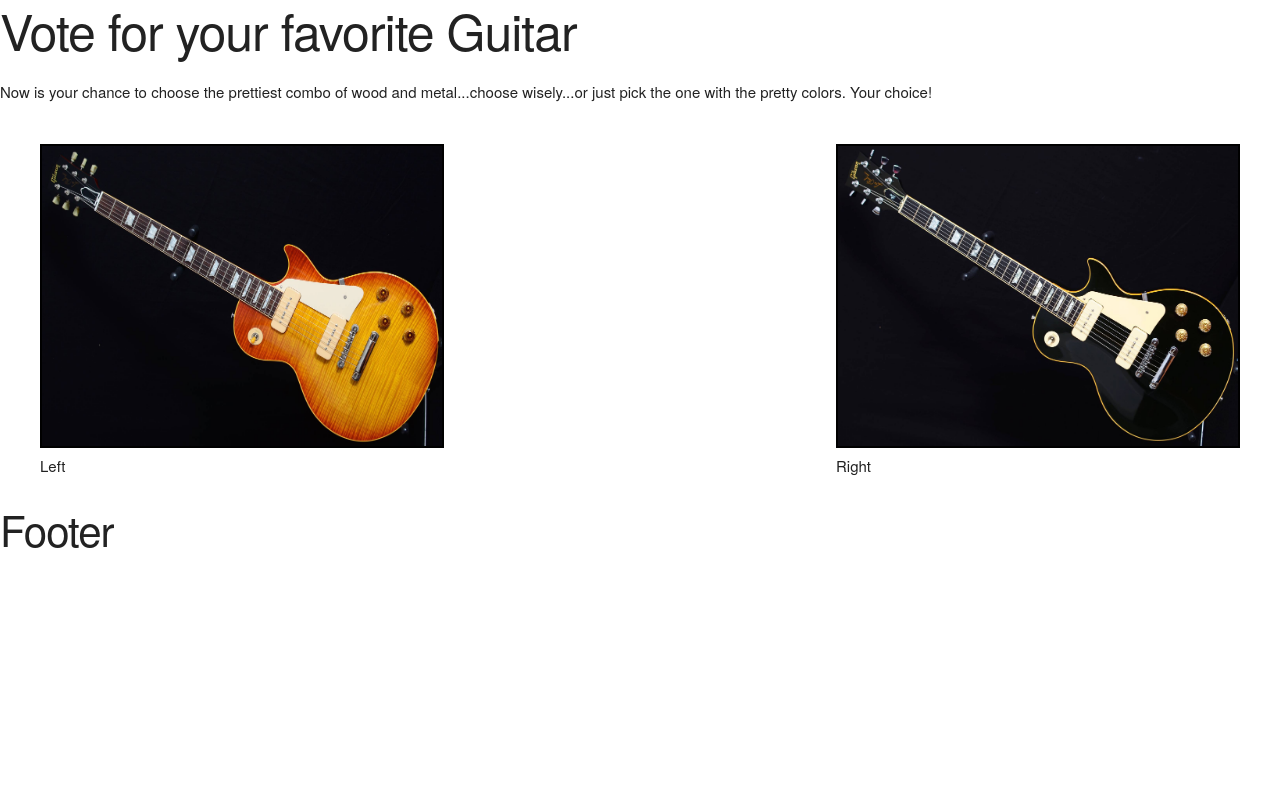
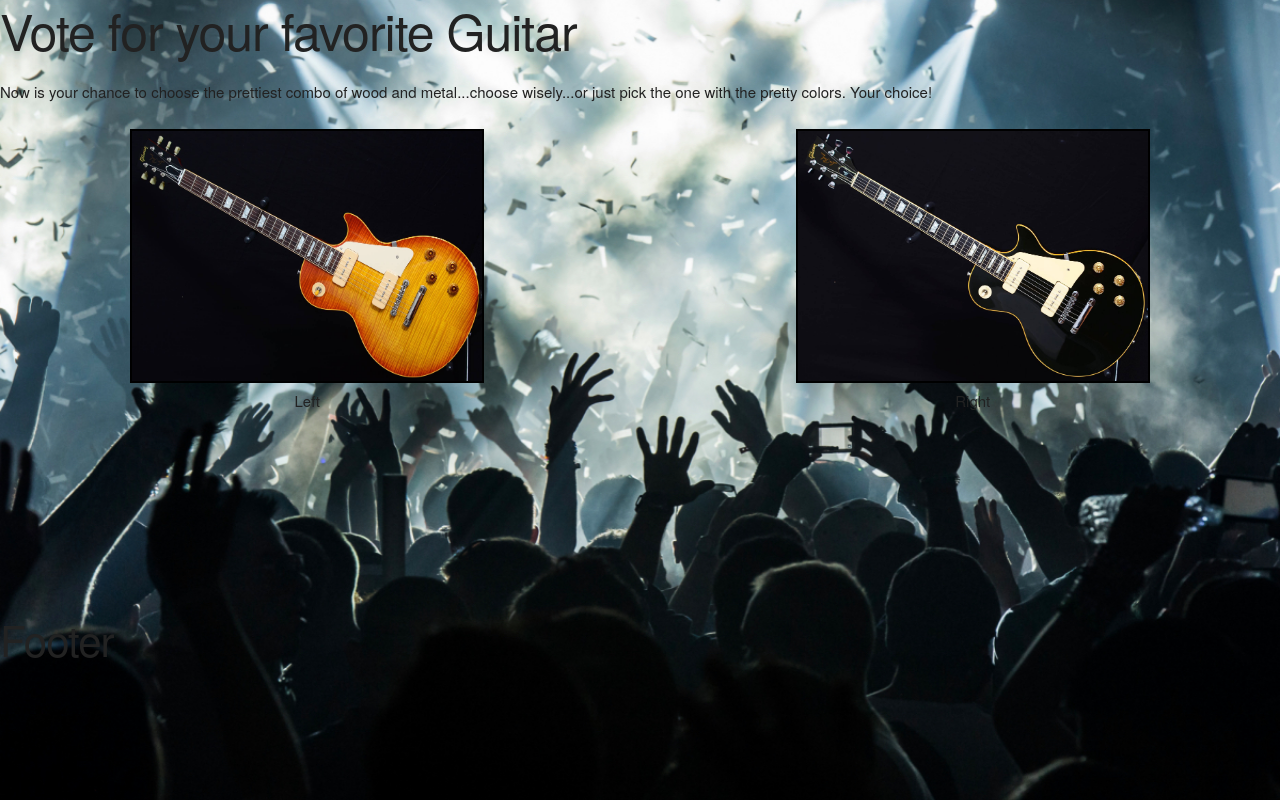
Before and after one commit to Brandon-Parker/vote-tracker-bp, a plain HTML site: page index.html in a window 1280 px wide. Drawn offline with Linux system fonts and the light colour scheme.

Commit message:
added styling and breaking point to css. fixed html to adjust for that and added background photo

```diff
--- a/css/style.css
+++ b/css/style.css
@@ -1,19 +1,26 @@
-
-#main-content {
-  display: flex;
-
-}
-
-.items {
-  flex: 1 1 auto;
+html {
+background: url("../images/show.jpg") no-repeat center center fixed;
+ -webkit-background-size: cover;
+ -moz-background-size: cover;
+ -o-background-size: cover;
+ background-size: cover;
 }
 
 canvas {
-  width: 30%;
+  width: 200px;
+  height: 200px;
 }
 
 img {
   border: 2px solid black;
-  width: 400px;
-  height: 300px;
+  width: 350px;
+  height: 250px;
 }
+
+#myChart {
+  text-align: center;
+}
+
+.center{
+  text-align: center;
+}
--- a/index.html
+++ b/index.html
@@ -13,18 +13,20 @@
     </header>
   <section id='main-content'>
 
-    <figure class='items' id='leftPhotoDiv'>
+
+    <div class="row">
+      <div class="one-half column center" id='leftPhotoDiv'>
           <img id='displayImg1' alt="Image One">
             <figcaption id='capLeft'>Left</figcaption>
-    </figure>
-
-    <canvas class='items' id="myChart"></canvas>
-
-    <figure class='items' id='rightPhotoDiv'>
+      </div>
+      <div class="one-half column center" id='rightPhotoDiv'>
           <img id='displayImg2' alt="Image Two">
             <figcaption id='capRight'>Right</figcaption>
-    </figure>
-
+      </div>
+    </div>
+    <div class="row">
+      <canvas class="twelve columns" id="myChart"></canvas>
+    </div>
   </section>
     <footer>
       <h2>Footer</h2>
```
Also changed, not shown: images/show.jpg (added). Lines whose indentation alone changed are shown as unchanged.
